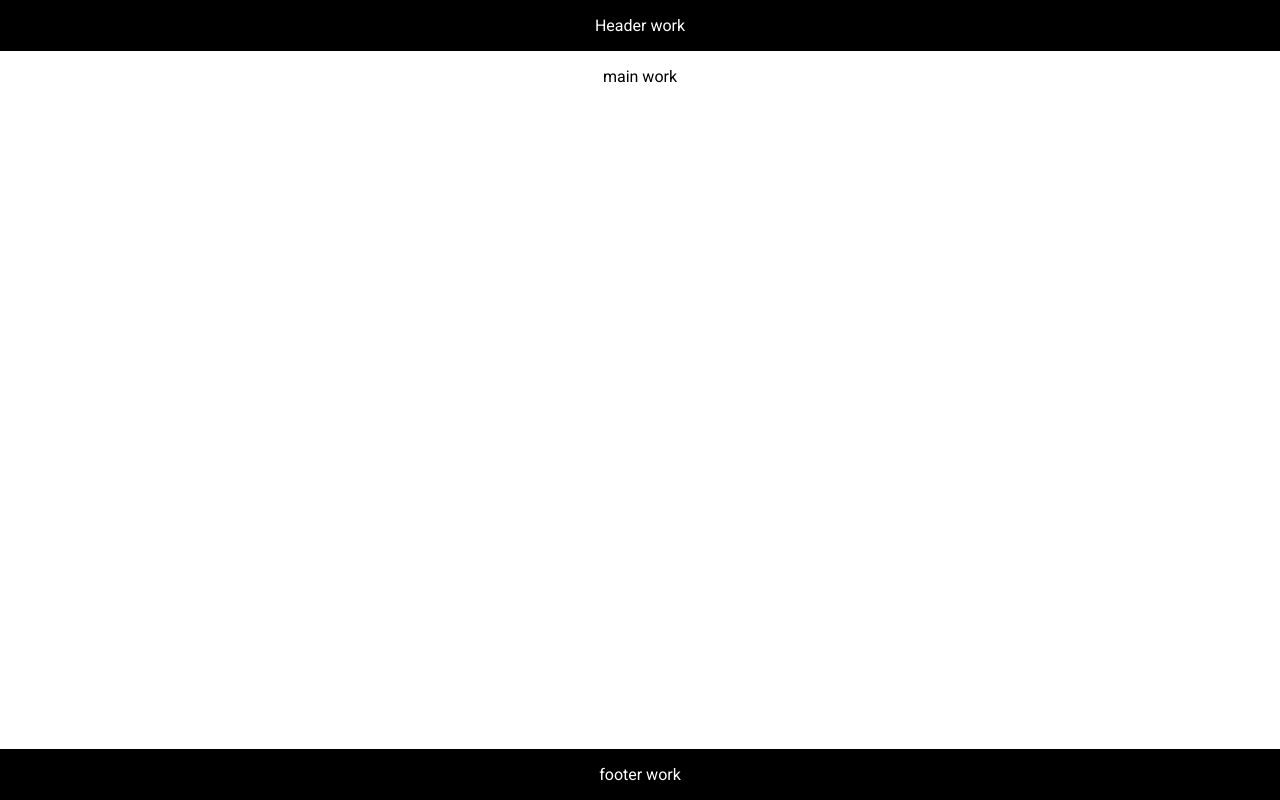
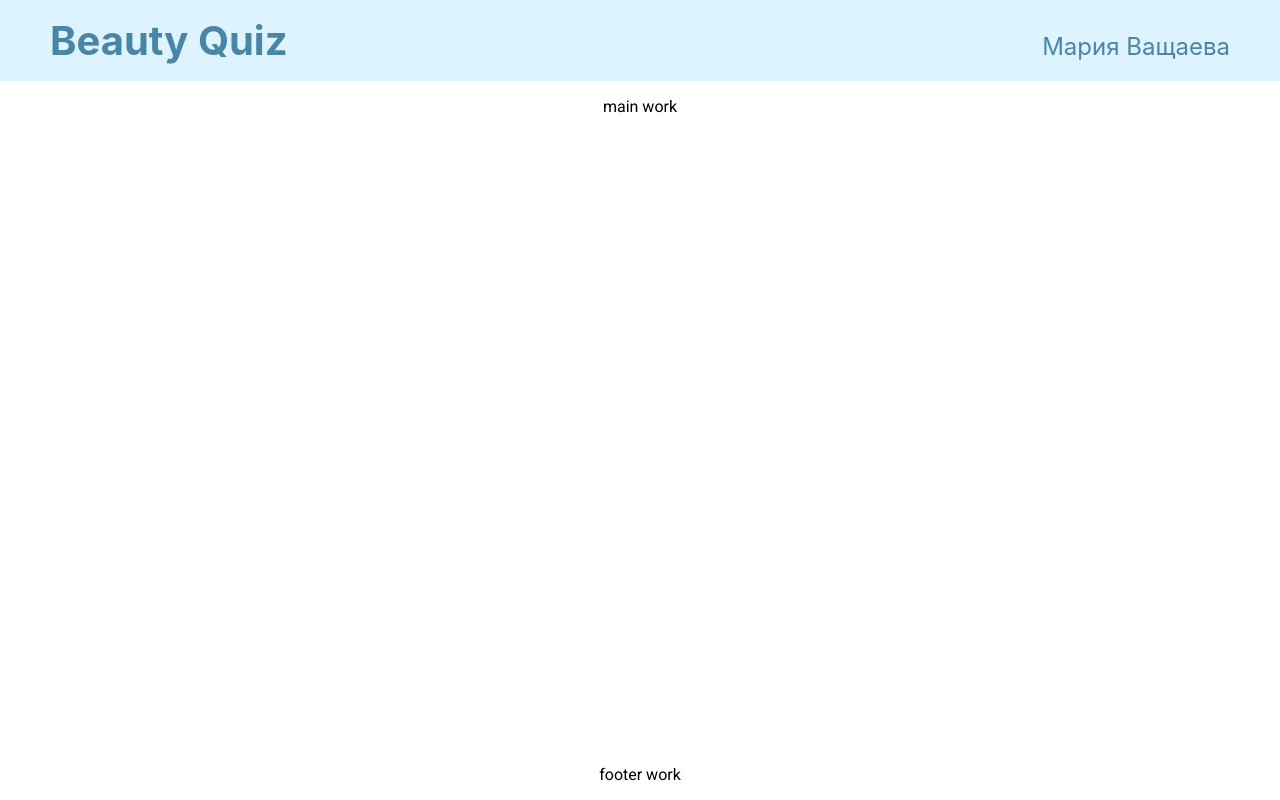
Before and after one commit to MaryAnzh/Quiz-beauty_Test-task, a website built with webpack: page index.html in a window 1280 px wide. Built offline with nearby package versions, Linux system fonts and the light colour scheme.

Commit message:
feat: add header

```diff
--- a/src/app/components/header/header.scss
+++ b/src/app/components/header/header.scss
@@ -0,0 +1,36 @@
+.header {
+    color: $mainColor;
+    background: $mainColorLight_2;
+
+
+    &__wrap {
+        width: 100%;
+        max-width: $appSize;
+        padding: 0 0.625rem;
+        display: flex;
+        justify-content: space-between;
+        align-items: baseline;
+        font-family: Inter;
+        line-height: normal;
+
+        &__title {
+            font-size: 2.5rem;
+            font-style: normal;
+            font-weight: 700;
+        }
+
+        &__author {
+            font-size: 1.5rem;
+            font-weight: 400;
+        }
+
+        @media (max-width: $tabletPoint) {
+            flex-direction: column;
+            gap: 0.8rem;
+        }
+
+    }
+
+
+
+}
--- a/src/app/components/header/header.ts
+++ b/src/app/components/header/header.ts
@@ -1,9 +1,15 @@
 import { Control } from "../../../utile/control";
 
 export class Header extends Control {
+    private wrap: Control;
+    private title: Control;
+    private author: Control;
 
     constructor(parent: HTMLElement) {
-        super(parent, 'header', 'header', 'Header work');
+        super(parent, 'header', 'header');
+        this.wrap = new Control(this.node, 'div', 'header__wrap');
+        this.title = new Control(this.wrap.node, 'h1', 'header__wrap__title', 'Beauty Quiz');
+        this.author = new Control(this.wrap.node, 'h2', 'header__wrap__author', 'Мария Ващаева');
     }
 
     destroy(): void {
--- a/src/assets/style/global.scss
+++ b/src/assets/style/global.scss
@@ -29,8 +29,6 @@ body {
     display: flex;
     justify-content: center;
     align-items: center;
-    background: black;
-    color: white;
 }
 
 .footer {
--- a/src/assets/style/utile/_variable.scss
+++ b/src/assets/style/utile/_variable.scss
@@ -1,2 +1,8 @@
-$fontColor: #000000;
-$formBackground: rgb(209, 207, 207);
+$mainColor: #4885A6;
+$mainColorDark: #174E6C;
+$mainColorLight_1: #ACB9BF;
+$mainColorLight_2: #DDF3FF;
+$mainColorSuperLight: #ECF8FF;
+
+$appSize: 1200px;
+$tabletPoint: 780px;
```
